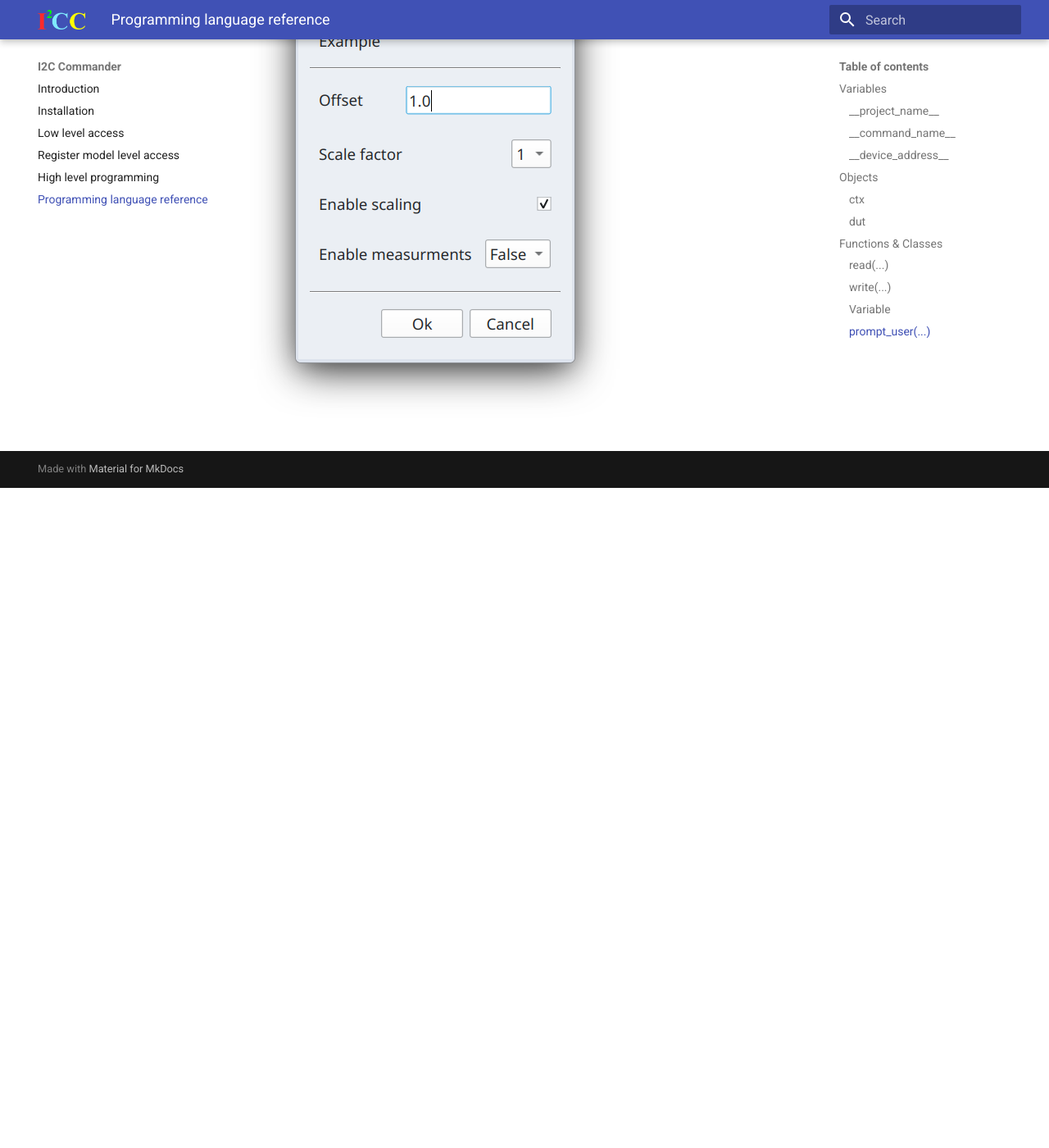
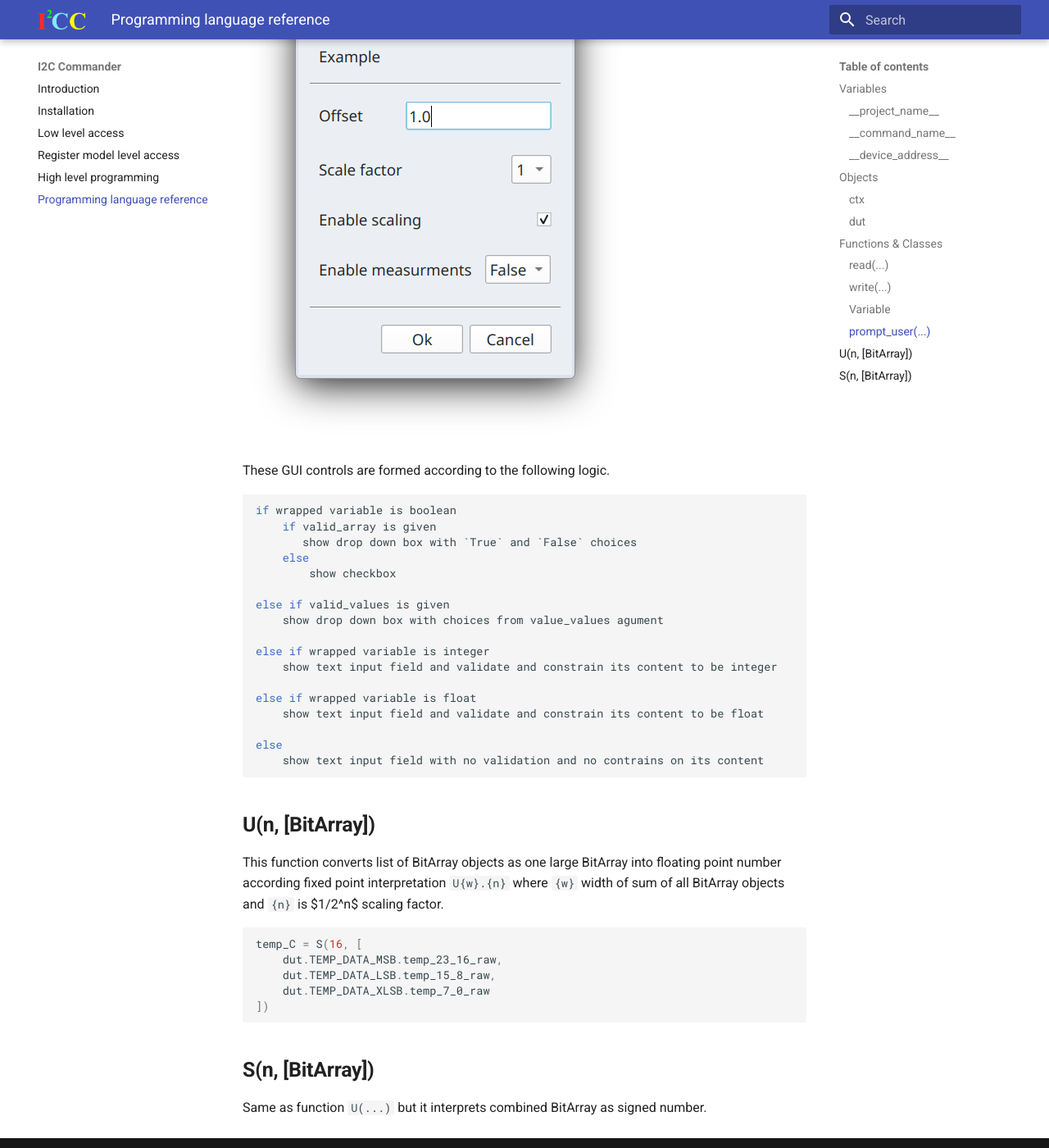
Before and after one commit to priimak/i2cc, an MkDocs documentation site: the page built from docs/prog_ref.md, in a window 1280 px wide and 1400 px high, scrolled down 2591 px. Shown: the whole window at 82% size. Built offline with MkDocs 1.6.1 and Material for MkDocs 9.7.7, drawn with Linux system fonts in a browser that asks for light colours; before the commit the page ends 3186 px from its top, so only the background shows below that; some of the changed text lies outside the part shown.

Commit message:
More docs

````diff
--- a/docs/prog_ref.md
+++ b/docs/prog_ref.md
@@ -96,13 +96,54 @@
 were passed to this function.
 
 ```python
-a, b, c = prompt_user(
+a, b, c, d = prompt_user(
     Variable(1.0, name="Offset"),
     Variable(1, valid_values=[1, 2, 4, 8], name="Scale factor"),
-    Variable(True, name="Enable scaling")
+    Variable(True, name="Enable scaling"),
+    Variable(False, valid_values=[True, False], name="Enable measurments")
 )
 ```
 
 Example above build GUI dialog that looks like so
 
 ![](images/prompt-user-example.png)
+
+These GUI controls are formed according to the following logic.
+
+```shell
+if wrapped variable is boolean
+    if valid_array is given
+       show drop down box with `True` and `False` choices
+    else
+        show checkbox
+
+else if valid_values is given
+    show drop down box with choices from value_values agument
+
+else if wrapped variable is integer
+    show text input field and validate and constrain its content to be integer
+
+else if wrapped variable is float
+    show text input field and validate and constrain its content to be float
+
+else
+    show text input field with no validation and no contrains on its content
+```
+
+## **U(n, [BitArray])**
+
+This function converts list of BitArray objects as one large BitArray into floating point
+number according fixed point interpretation `U{w}.{n}` where `{w}` width of sum of all
+BitArray objects and `{n}` is $1/2^n$ scaling factor.
+
+```python
+temp_C = S(16, [
+    dut.TEMP_DATA_MSB.temp_23_16_raw,
+    dut.TEMP_DATA_LSB.temp_15_8_raw,
+    dut.TEMP_DATA_XLSB.temp_7_0_raw
+])
+```
+
+## **S(n, [BitArray])**
+
+Same as function `U(...)` but it interprets combined BitArray as signed number.
````
